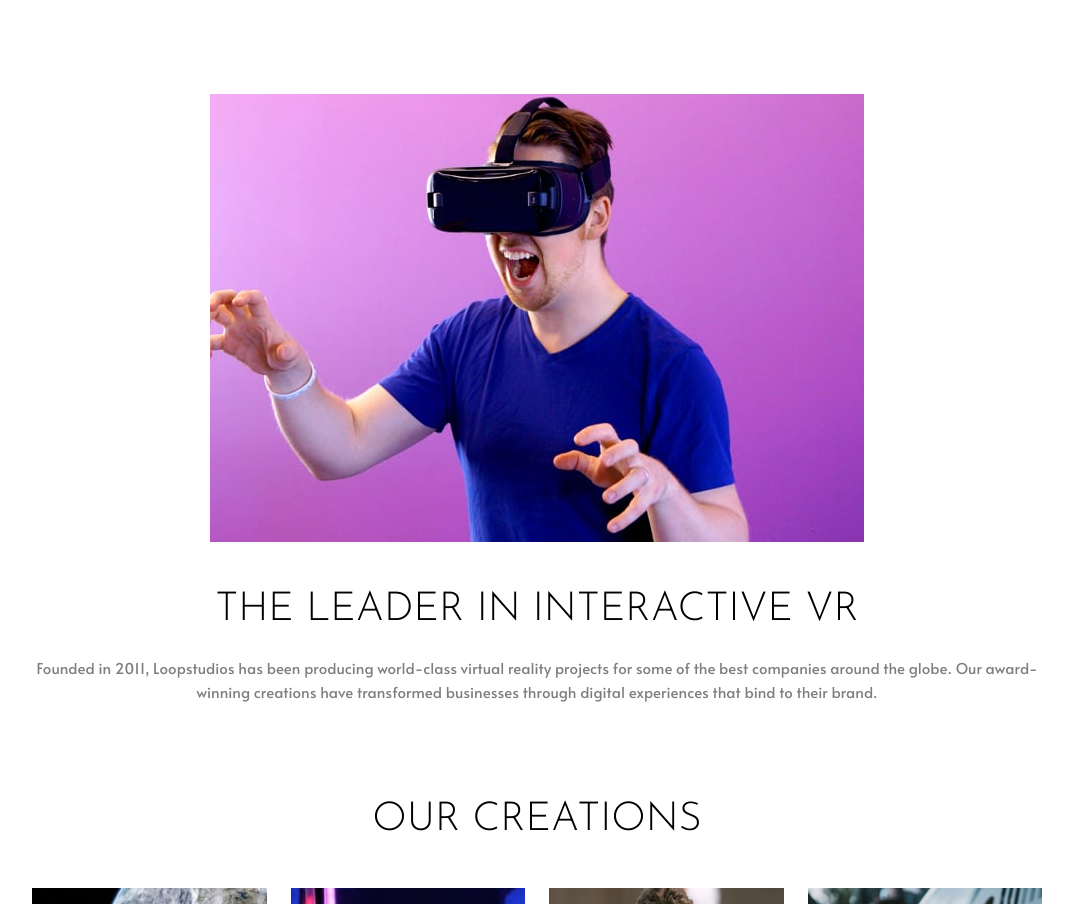
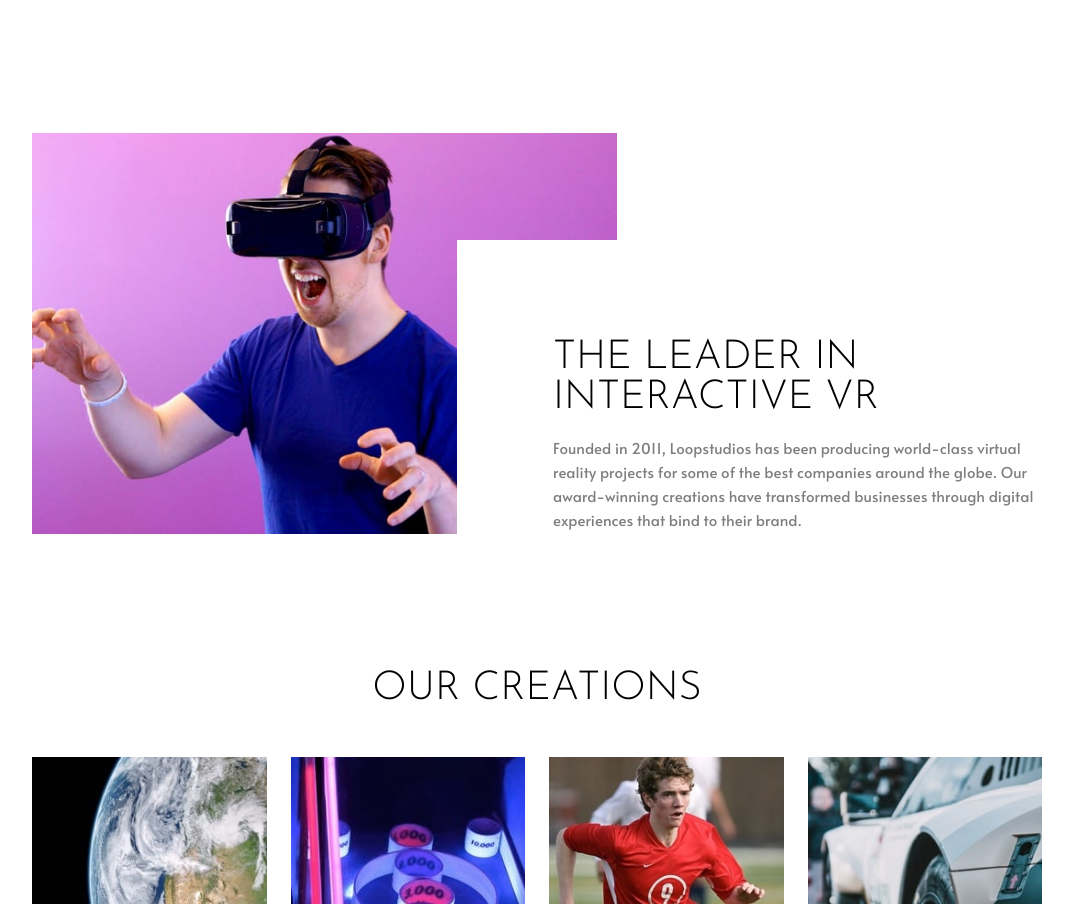
Before and after one commit to kalrog-dev/fem_loopstudios, a React (Vite) app: page / in a window 1280 px wide. Shown: the part 652-1556 px from the top of the page, without its empty margins (103-1176 px from the left). Built offline with nearby package versions, Linux system fonts and the light colour scheme; the HTML template or start-up script is replaced by a standard one.

Commit message:
Overlap the about section

```diff
--- a/src/components/About.css
+++ b/src/components/About.css
@@ -20,3 +20,45 @@
 .about-body {
   opacity: 0.5;
 }
+
+@media (min-width: 768px) {
+  .about-title {
+    margin-bottom: 0.45em;
+  }
+}
+
+@media (min-width: 992px) {
+  #about {
+    grid-template-columns: 1fr 160px 1fr;
+    grid-template-rows: 1fr 5fr;
+  }
+
+  .about-image {
+    grid-column: 1 / 3;
+    grid-row: 1 / 3;
+  }
+
+  .about-content {
+    grid-column: 2 / 4;
+    grid-row: 2 / 3;
+    display: flex;
+    flex-direction: column;
+    justify-content: center;
+    align-items: center;
+    padding: 6.4em 0 0 6.4em;
+    text-align: left;
+    background-color: #fff;
+  }
+}
+
+@media (min-width: 1200px) {
+  #about {
+    margin-block: 9em;
+  }
+}
+
+@media (min-width: 1440px) {
+  #about {
+    margin-block: 11em;
+  }
+}
```
